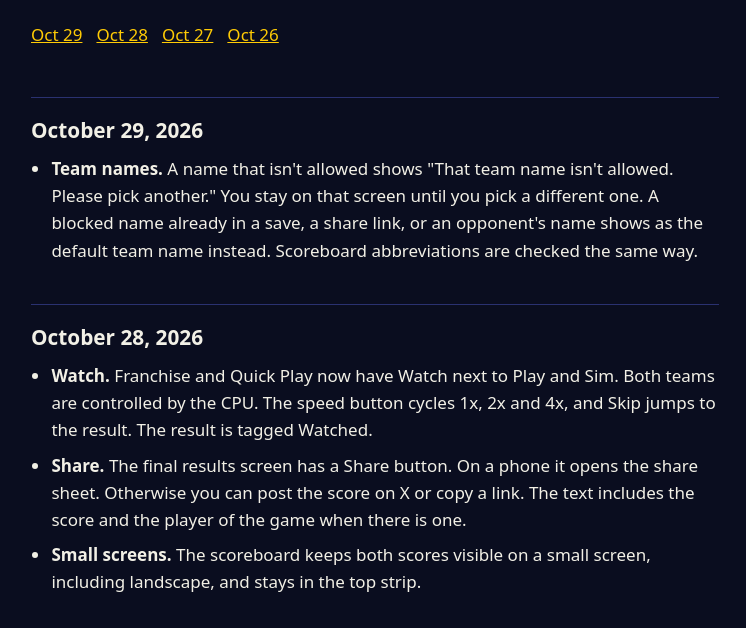
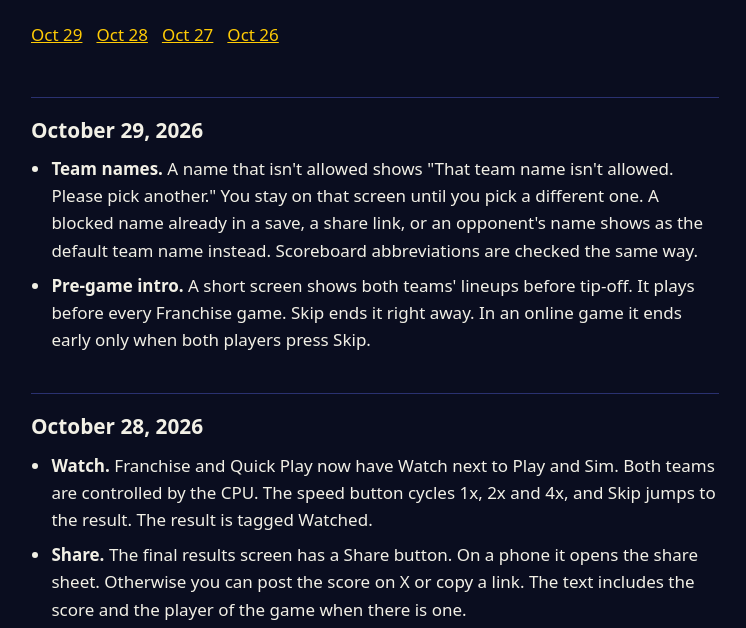
Before and after one commit to kungFuDOOM/PokeBasketball, a website: page public/patch-notes.html in a window 1280 px wide. Shown: the part 166-794 px from the top of the page, without its empty margins (265-1011 px from the left). Drawn offline with Linux system fonts and the light colour scheme.

Commit message:
Patch notes: add the pre-game intro (#68)

```diff
--- a/public/patch-notes.html
+++ b/public/patch-notes.html
@@ -58,6 +58,7 @@
   <h2 id="2026-10-29"><time datetime="2026-10-29">October 29, 2026</time></h2>
   <ul>
     <li><strong>Team names.</strong> A name that isn't allowed shows "That team name isn't allowed. Please pick another." You stay on that screen until you pick a different one. A blocked name already in a save, a share link, or an opponent's name shows as the default team name instead. Scoreboard abbreviations are checked the same way.</li>
+    <li><strong>Pre-game intro.</strong> A short screen shows both teams' lineups before tip-off. It plays before every Franchise game. Skip ends it right away. In an online game it ends early only when both players press Skip.</li>
   </ul>
 
   <h2 id="2026-10-28"><time datetime="2026-10-28">October 28, 2026</time></h2>
```
